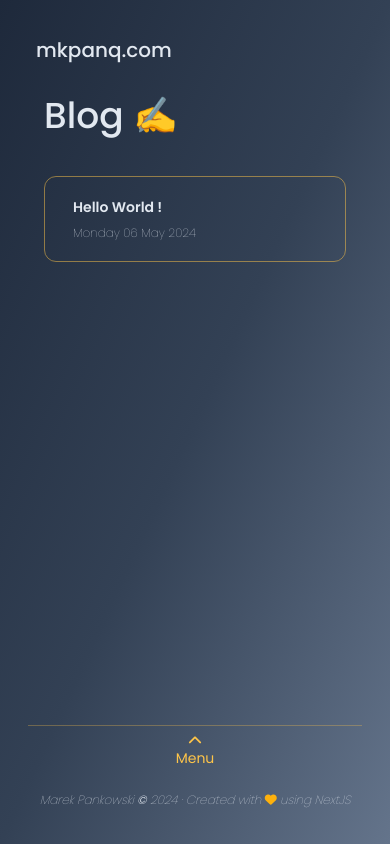
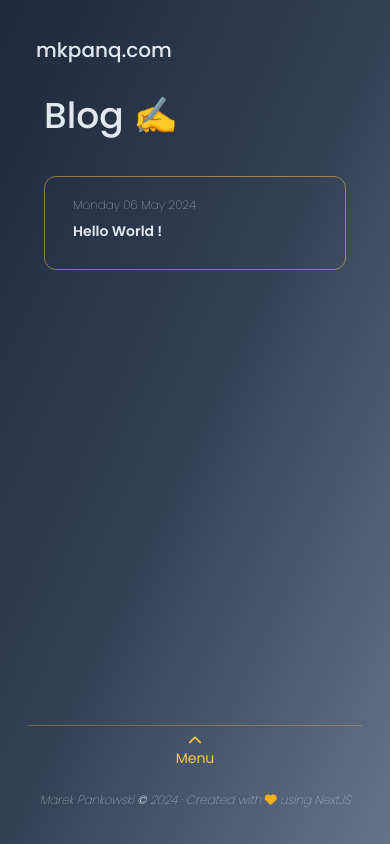
Before and after one commit to mkpanq/mkpanq_com, a Next.js app: page /blog in a window 390 px wide. Built offline with nearby package versions, Linux system fonts and the light colour scheme.

Commit message:
Fix post list element, take care of description, responsive design related features

```diff
--- a/src/app/blog/components/postListElement.tsx
+++ b/src/app/blog/components/postListElement.tsx
@@ -13,12 +13,18 @@ export default function PostListElement({ post }: { post: Post }) {
        rounded-xl p-5
        hover:border-california-100 hover:shadow-lg hover:shadow-california-100/20"
       >
-        <div className="w-full flex flex-col gap-2 text-sm sm:text-xl items-start px-2 sm:px-5">
-          <span className="font-semibold">{post.metadata.title}</span>
-          <span className="text-xs sm:text-sm font-thin">
-            {post.metadata.publishDate}
-          </span>
-          {/*  TODO: description and tags*/}
+        <div className="w-full flex flex-col gap-2 items-start px-2 sm:px-5">
+          <div className="w-full flex flex-col space-y-2 justify-between items-start sm:flex-row-reverse sm:items-center">
+            <p className="text-xs sm:text-sm font-thin">
+              {post.metadata.publishDate}
+            </p>
+            <p className="text-sm sm:text-xl font-semibold">
+              {post.metadata.title}
+            </p>
+          </div>
+          <p className="font-light max-sm:text-xs line-clamp-2">
+            {post.metadata.description}
+          </p>
         </div>
       </div>
     </Link>
```
